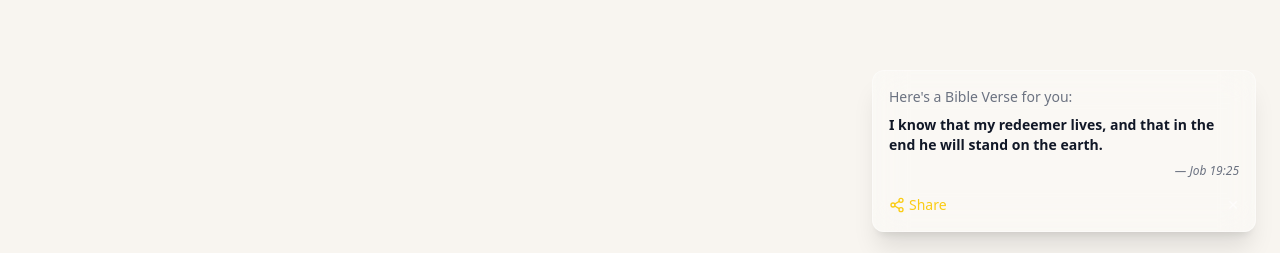
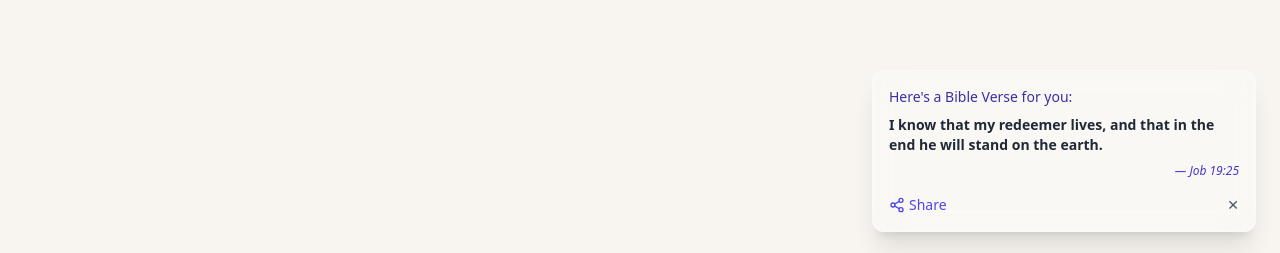
Before and after one commit to chrismat-05/shalom, a React (Vite) app: page /about in a window 1280 px wide. Shown: the part 544-797 px from the top of the page. Built offline with nearby package versions, Linux system fonts and the light colour scheme.

Commit message:
Update colorings insdie the Verse toast.

```diff
--- a/src/components/VerseToast.jsx
+++ b/src/components/VerseToast.jsx
@@ -24,21 +24,21 @@ export default function VerseToast() {
             initial={{ opacity: 0, y: 50 }}
             animate={{ opacity: 1, y: 0 }}
             exit={{ opacity: 0, y: 50 }}
-            className="fixed bottom-6 right-6 max-w-sm p-4 bg-white/30 backdrop-blur-lg border border-white/40 rounded-xl shadow-xl z-50 hidden sm:flex flex-col gap-2 text-sm text-white"
+            className="fixed bottom-6 right-6 max-w-sm p-4 bg-white/30 backdrop-blur-lg border border-white/40 rounded-xl shadow-xl z-50 hidden sm:flex flex-col gap-2 text-sm"
           >
-            <div className="text-textSecondary dark:text-softGray/80">Here's a Bible Verse for you:</div>
-            <div className="text-textPrimary font-semibold">{verse.text}</div>
-            <div className="text-xs text-textSecondary dark:text-softGray/70 text-right italic">— {verse.reference}</div>
+            <div className="text-indigo-800">Here's a Bible Verse for you:</div>
+            <div className="text-gray-800 font-semibold">{verse.text}</div>
+            <div className="text-xs text-indigo-700 text-right italic">— {verse.reference}</div>
             <div className="flex justify-between items-center mt-2">
               <button
                 onClick={handleShare}
-                className="text-gold dark:text-gold-dark flex items-center gap-1 hover:underline"
+                className="text-indigo-600 flex items-center gap-1 hover:underline"
               >
                 <Share2 size={16} /> Share
               </button>
               <button
                 onClick={() => setVisible(false)}
-                className="text-white/60 hover:text-white"
+                className="text-gray-600 hover:text-gray-800"
               >
                 ✕
               </button>
@@ -53,7 +53,7 @@ export default function VerseToast() {
           initial={{ opacity: 0, scale: 0.5 }}
           animate={{ opacity: 1, scale: [1, 1.1, 1] }}
           transition={{ repeat: Infinity, repeatType: "loop", duration: 2 }}
-          className="fixed bottom-6 right-6 p-3 bg-white/20 backdrop-blur-md border border-white/30 rounded-full shadow-md z-40 text-white hidden sm:flex"
+          className="fixed bottom-6 right-6 p-3 bg-indigo-600/20 backdrop-blur-md border border-indigo-600/30 rounded-full shadow-md z-40 text-indigo-600 hidden sm:flex"
         >
           <MessageSquareQuote size={20} />
         </motion.button>
```
